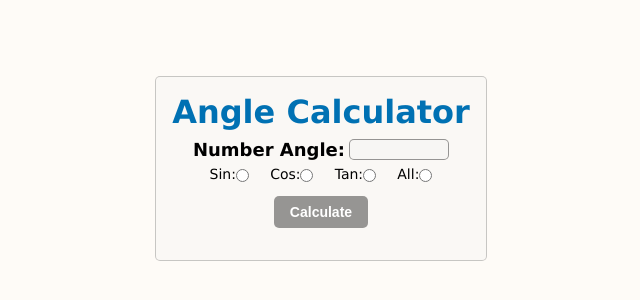
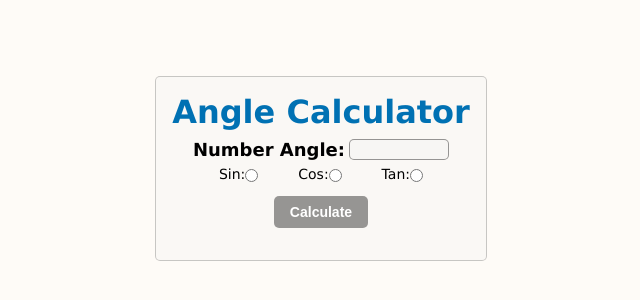
Before and after one commit to Djbetamax/angle-calculator, a plain HTML site: page index.html in a window 1280 px wide. Shown: the part 232-532 px from the top of the page, without its empty margins (319-959 px from the left). Drawn offline with Linux system fonts and the light colour scheme.

Commit message:
add: new favicon

```diff
--- a/index.html
+++ b/index.html
@@ -6,6 +6,7 @@
   <meta name="viewport" content="width=device-width, initial-scale=1.0">
   <title>Angle Calculator</title>
   <link rel="stylesheet" href="style.css">
+  <link rel="shortcut icon" href="https://cdn-icons-png.flaticon.com/512/5090/5090055.png" type="image/x-icon">
 </head>
 <body>
   <main class="main-container">
@@ -30,11 +31,6 @@
             <label for="tanAngle">Tan:</label>
             <input type="radio" name="angleName" id="angleName" class="tanAngle">
           </div>
-          <div class="angle-container">
-            <label for="allAngle">All:</label>
-            <input type="radio" name="angleName" id="angleName"
-            class="allAngle">
-          </div>
         </div>
         <input type="button" value="Calculate" class="btn-submit">
       </form>
```
